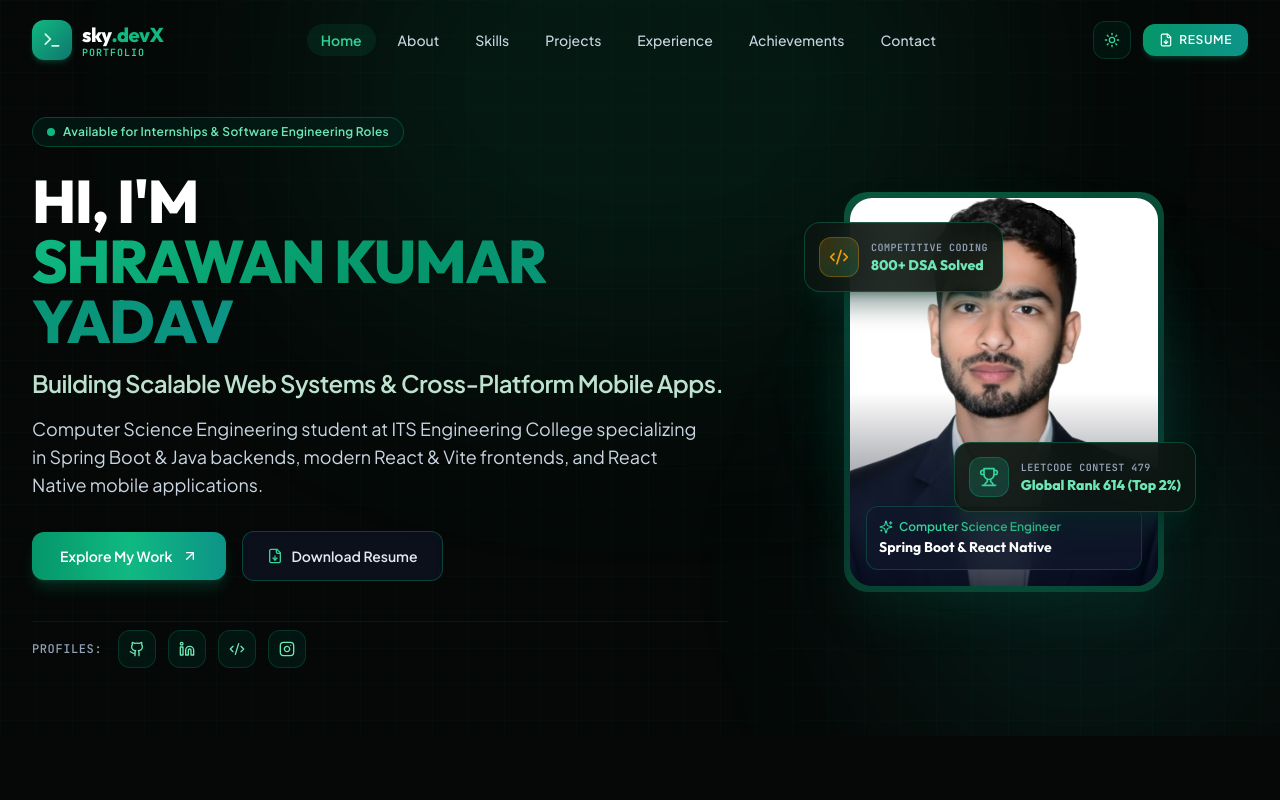
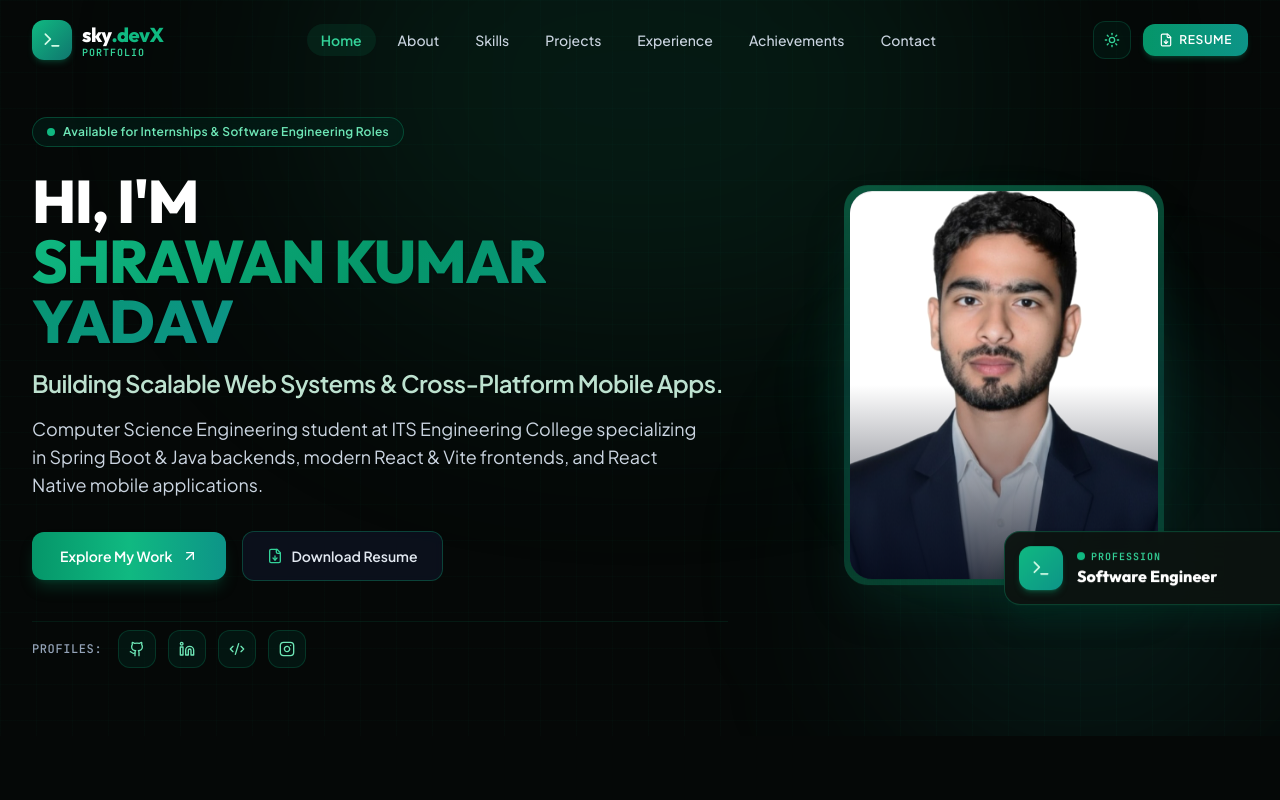
Before and after one commit to shrawanyadkr2/portfolio, a React (Vite) app: page / in a window 1280 px wide. Shown: the top 800 px of the page. Built offline with nearby package versions, Linux system fonts and the light colour scheme.

Commit message:
style: remove floating stat badges, add subtle floating animation to portrait with single Software Engineer card

```diff
--- a/src/components/Hero.tsx
+++ b/src/components/Hero.tsx
@@ -1,6 +1,6 @@
 import React from 'react';
 import { motion } from 'framer-motion';
-import { ArrowUpRight, FileDown, Github, Linkedin, Code2, Instagram, Sparkles, Trophy, Award } from 'lucide-react';
+import { ArrowUpRight, FileDown, Github, Linkedin, Code2, Instagram, Sparkles, Terminal } from 'lucide-react';
 import { PERSONAL_INFO } from '../data/portfolioData';
 
 export const Hero: React.FC = () => {
@@ -122,7 +122,7 @@ export const Hero: React.FC = () => {
             </div>
           </motion.div>
 
-          {/* Right Column: Visual Portrait & Floating Verified Cards */}
+          {/* Right Column: Visual Portrait with Gentle Movement and Only One "Software Engineer" Card */}
           <motion.div
             initial={{ opacity: 0, scale: 0.95 }}
             animate={{ opacity: 1, scale: 1 }}
@@ -132,8 +132,12 @@ export const Hero: React.FC = () => {
             {/* Glow Aura */}
             <div className="absolute w-72 h-72 sm:w-80 sm:h-80 bg-gradient-to-tr from-emerald-500/25 to-teal-500/20 rounded-full blur-2xl -z-10 animate-pulse-slow" />
 
-            {/* Portrait Frame Container */}
-            <div className="relative w-64 sm:w-80 md:w-84 aspect-[4/5] rounded-3xl p-1.5 bg-gradient-to-b from-emerald-500/40 via-teal-500/20 to-emerald-500/30 shadow-2xl shadow-emerald-900/30">
+            {/* Profile Frame with subtle floating movement */}
+            <motion.div
+              animate={{ y: [0, -7, 0] }}
+              transition={{ repeat: Infinity, duration: 4.5, ease: 'easeInOut' }}
+              className="relative w-64 sm:w-80 md:w-84 aspect-[4/5] rounded-3xl p-1.5 bg-gradient-to-b from-emerald-500/40 via-teal-500/20 to-emerald-500/30 shadow-2xl shadow-emerald-900/30"
+            >
               <div className="w-full h-full rounded-[22px] overflow-hidden bg-slate-900 relative group">
                 <img
                   src="/profile.jpg"
@@ -141,60 +145,35 @@ export const Hero: React.FC = () => {
                   className="w-full h-full object-cover object-top filter brightness-[1.02] contrast-[1.03] transition-transform duration-500 group-hover:scale-105"
                 />
                 <div className="absolute inset-0 bg-gradient-to-t from-slate-950/80 via-transparent to-transparent pointer-events-none" />
-
-                {/* Embedded Bottom Tag inside Portrait */}
-                <div className="absolute bottom-4 left-4 right-4 p-3 rounded-xl bg-slate-900/80 backdrop-blur-md border border-emerald-500/25 text-left">
-                  <div className="flex items-center gap-1.5 text-xs font-semibold text-emerald-400">
-                    <Sparkles className="w-3.5 h-3.5" />
-                    <span>Computer Science Engineer</span>
-                  </div>
-                  <div className="text-white text-sm font-bold font-display mt-0.5">
-                    Spring Boot & React Native
-                  </div>
-                </div>
               </div>
 
-              {/* Floating Card 1: 800+ DSA Problems Solved */}
+              {/* Only One Card: Software Engineer */}
               <motion.div
-                initial={{ opacity: 0, x: -30 }}
-                animate={{ opacity: 1, x: 0 }}
+                initial={{ opacity: 0, y: 15 }}
+                animate={{ opacity: 1, y: 0 }}
                 transition={{ duration: 0.6, delay: 0.3 }}
-                className="absolute -left-6 sm:-left-10 top-8 p-3 sm:p-3.5 rounded-2xl bg-white/90 dark:bg-[#0c1410]/90 backdrop-blur-xl border border-slate-200 dark:border-emerald-500/30 shadow-xl shadow-slate-900/10 dark:shadow-emerald-950/40 flex items-center gap-3 animate-float-slow"
+                className="absolute -bottom-5 left-1/2 -translate-x-1/2 w-[92%] p-3.5 rounded-2xl bg-white/95 dark:bg-[#0c1410]/95 backdrop-blur-xl border border-slate-200 dark:border-emerald-500/30 shadow-xl shadow-slate-900/15 dark:shadow-emerald-950/50 flex items-center gap-3.5"
               >
-                <div className="w-10 h-10 rounded-xl bg-gradient-to-br from-amber-500/20 to-emerald-500/20 border border-amber-500/30 flex items-center justify-center text-amber-500">
-                  <Code2 className="w-5 h-5" />
+                <div className="w-11 h-11 rounded-xl bg-gradient-to-br from-emerald-500 to-teal-600 flex items-center justify-center text-white shadow-md shadow-emerald-500/25 shrink-0">
+                  <Terminal className="w-5 h-5 text-emerald-100" />
                 </div>
-                <div>
-                  <div className="text-[10px] font-mono uppercase tracking-wider text-slate-500 dark:text-slate-400 font-semibold">
-                    Competitive Coding
+                <div className="text-left overflow-hidden">
+                  <div className="flex items-center gap-1.5">
+                    <span className="relative flex h-2 w-2">
+                      <span className="animate-ping absolute inline-flex h-full w-full rounded-full bg-emerald-400 opacity-75"></span>
+                      <span className="relative inline-flex rounded-full h-2 w-2 bg-emerald-500"></span>
+                    </span>
+                    <span className="text-[10px] font-mono uppercase tracking-widest text-emerald-600 dark:text-emerald-400 font-bold">
+                      Profession
+                    </span>
                   </div>
-                  <div className="text-sm font-extrabold text-slate-900 dark:text-emerald-300 font-display">
-                    800+ DSA Solved
+                  <div className="text-sm sm:text-base font-extrabold text-slate-900 dark:text-white font-display truncate">
+                    Software Engineer
                   </div>
                 </div>
               </motion.div>
 
-              {/* Floating Card 2: Contest 479 Global Rank 614 */}
-              <motion.div
-                initial={{ opacity: 0, x: 30 }}
-                animate={{ opacity: 1, x: 0 }}
-                transition={{ duration: 0.6, delay: 0.4 }}
-                className="absolute -right-6 sm:-right-8 bottom-20 p-3 sm:p-3.5 rounded-2xl bg-white/90 dark:bg-[#0c1410]/90 backdrop-blur-xl border border-slate-200 dark:border-emerald-500/30 shadow-xl shadow-slate-900/10 dark:shadow-emerald-950/40 flex items-center gap-3"
-              >
-                <div className="w-10 h-10 rounded-xl bg-gradient-to-br from-emerald-500/20 to-teal-500/20 border border-emerald-500/30 flex items-center justify-center text-emerald-500">
-                  <Trophy className="w-5 h-5 text-emerald-400" />
-                </div>
-                <div>
-                  <div className="text-[10px] font-mono uppercase tracking-wider text-slate-500 dark:text-slate-400 font-semibold">
-                    LeetCode Contest 479
-                  </div>
-                  <div className="text-sm font-extrabold text-slate-900 dark:text-emerald-300 font-display">
-                    Global Rank 614 (Top 2%)
-                  </div>
-                </div>
-              </motion.div>
-
-            </div>
+            </motion.div>
           </motion.div>
 
         </div>
```
